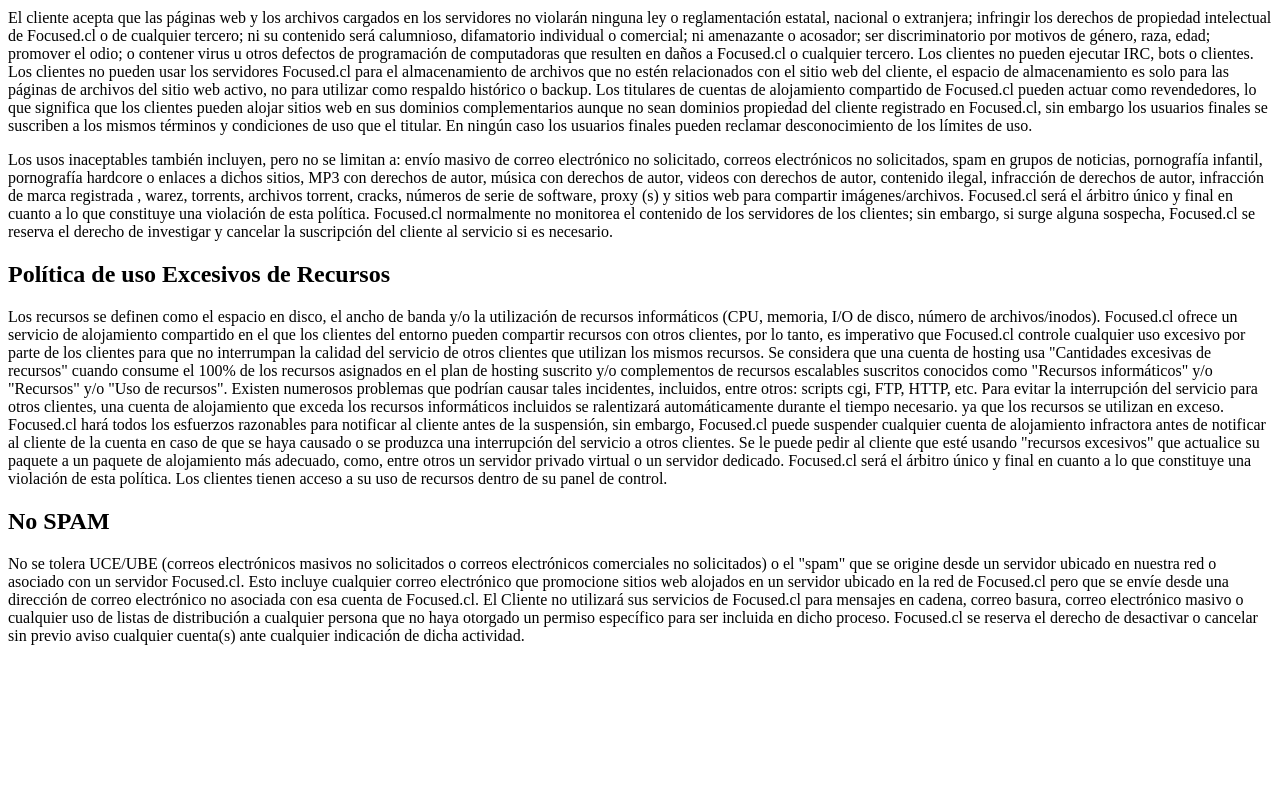
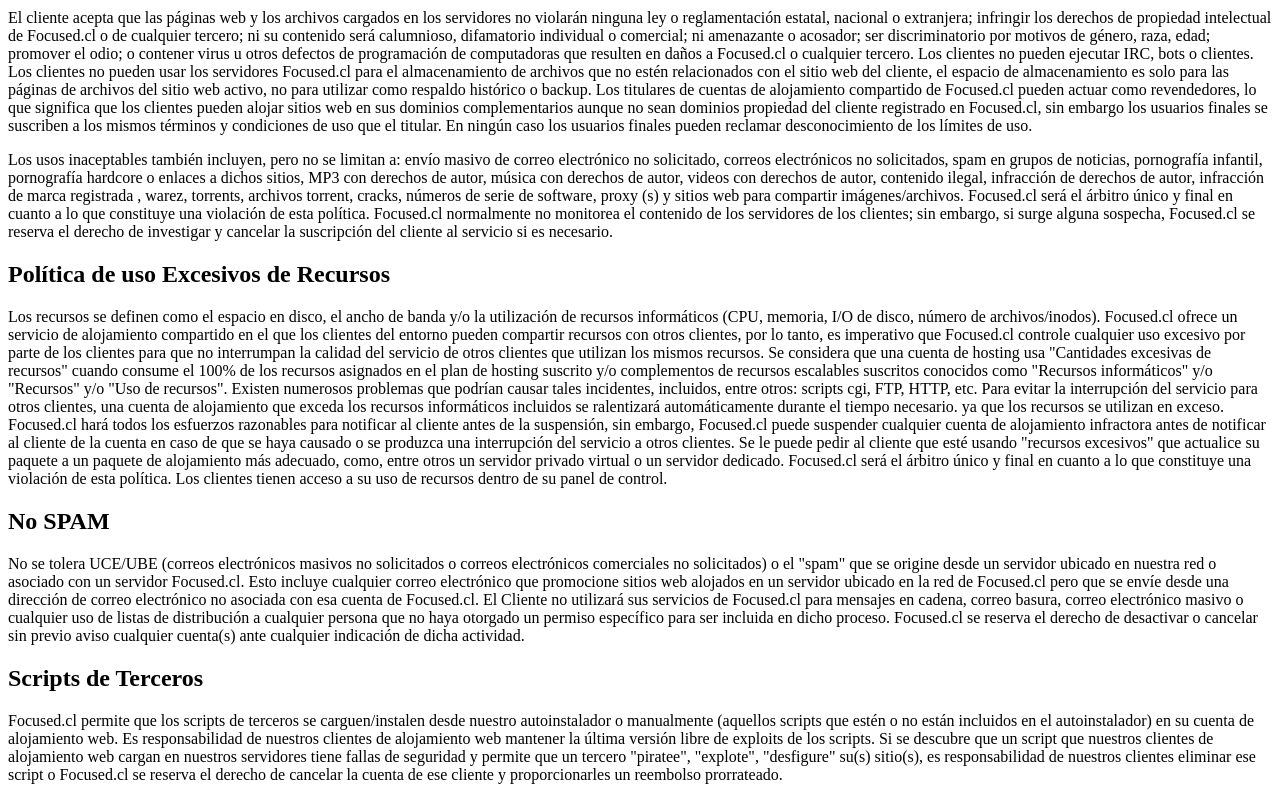
Before and after one commit to focusedhosting/focusedhosting.github.io, a plain HTML site: page index.html in a window 1280 px wide. Shown: the part 1514-2314 px from the top of the page. Before the commit the page ends 2175 px from the top, so only its background shows below. Drawn offline with Linux system fonts and the light colour scheme.

Commit message:
Agrega Scripts de Terceros

```diff
--- a/index.html
+++ b/index.html
@@ -86,6 +86,11 @@
 		<p>No se tolera UCE/UBE (correos electrónicos masivos no solicitados o correos electrónicos comerciales no solicitados) o el "spam" que se origine desde un servidor ubicado en nuestra red o asociado con un servidor Focused.cl. Esto incluye cualquier correo electrónico que promocione sitios web alojados en un servidor ubicado en la red de Focused.cl pero que se envíe desde una dirección de correo electrónico no asociada con esa cuenta de Focused.cl. El Cliente no utilizará sus servicios de Focused.cl para mensajes en cadena, correo basura, correo electrónico masivo o cualquier uso de listas de distribución a cualquier persona que no haya otorgado un permiso específico para ser incluida en dicho proceso. Focused.cl se reserva el derecho de desactivar o cancelar sin previo aviso cualquier cuenta(s) ante cualquier indicación de dicha actividad.
 		</p>
 
+		<h2>Scripts de Terceros</h2>
+
+		<p>Focused.cl permite que los scripts de terceros se carguen/instalen desde nuestro autoinstalador o manualmente (aquellos scripts que estén o no están incluidos en el autoinstalador) en su cuenta de alojamiento web. Es responsabilidad de nuestros clientes de alojamiento web mantener la última versión libre de exploits de los scripts. Si se descubre que un script que nuestros clientes de alojamiento web cargan en nuestros servidores tiene fallas de seguridad y permite que un tercero "piratee", "explote", "desfigure" su(s) sitio(s), es responsabilidad de nuestros clientes eliminar ese script o Focused.cl se reserva el derecho de cancelar la cuenta de ese cliente y proporcionarles un reembolso prorrateado.
+		</p>
+
 	</section>
 
 </body>
```
